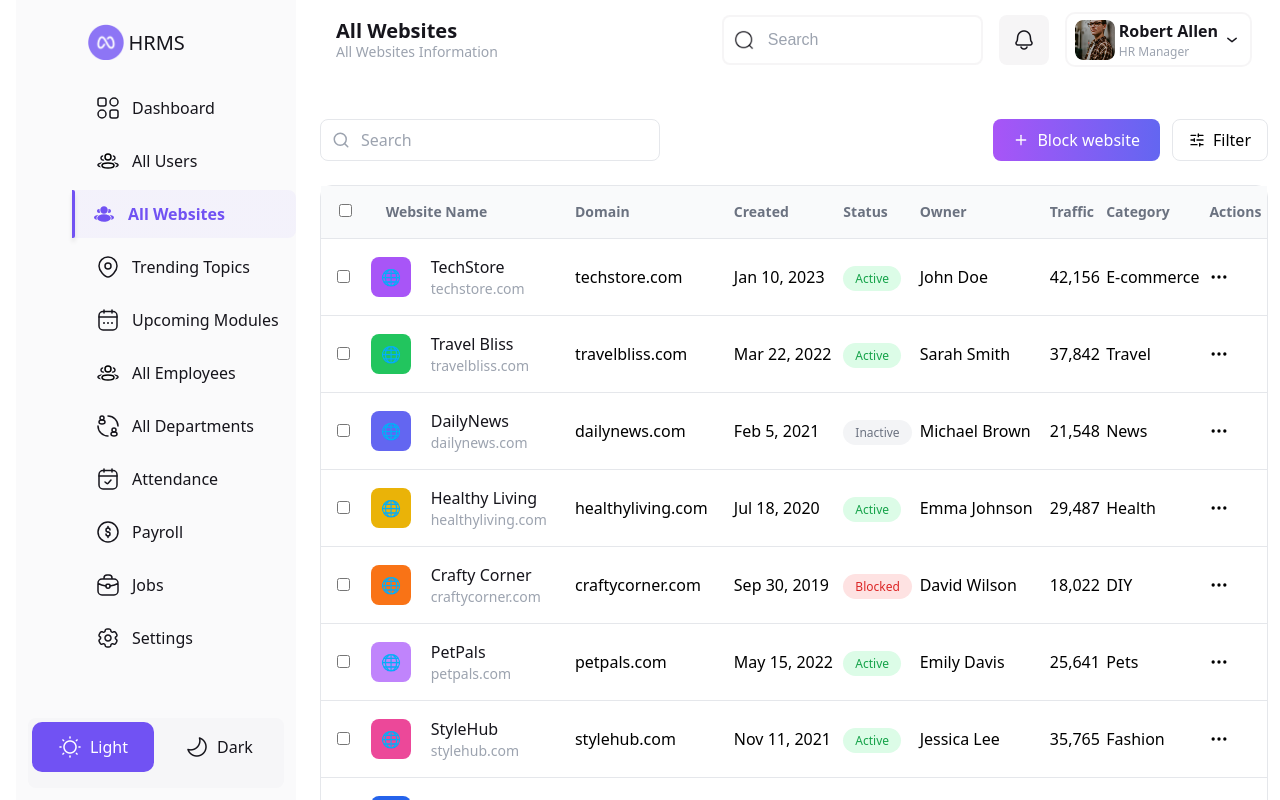
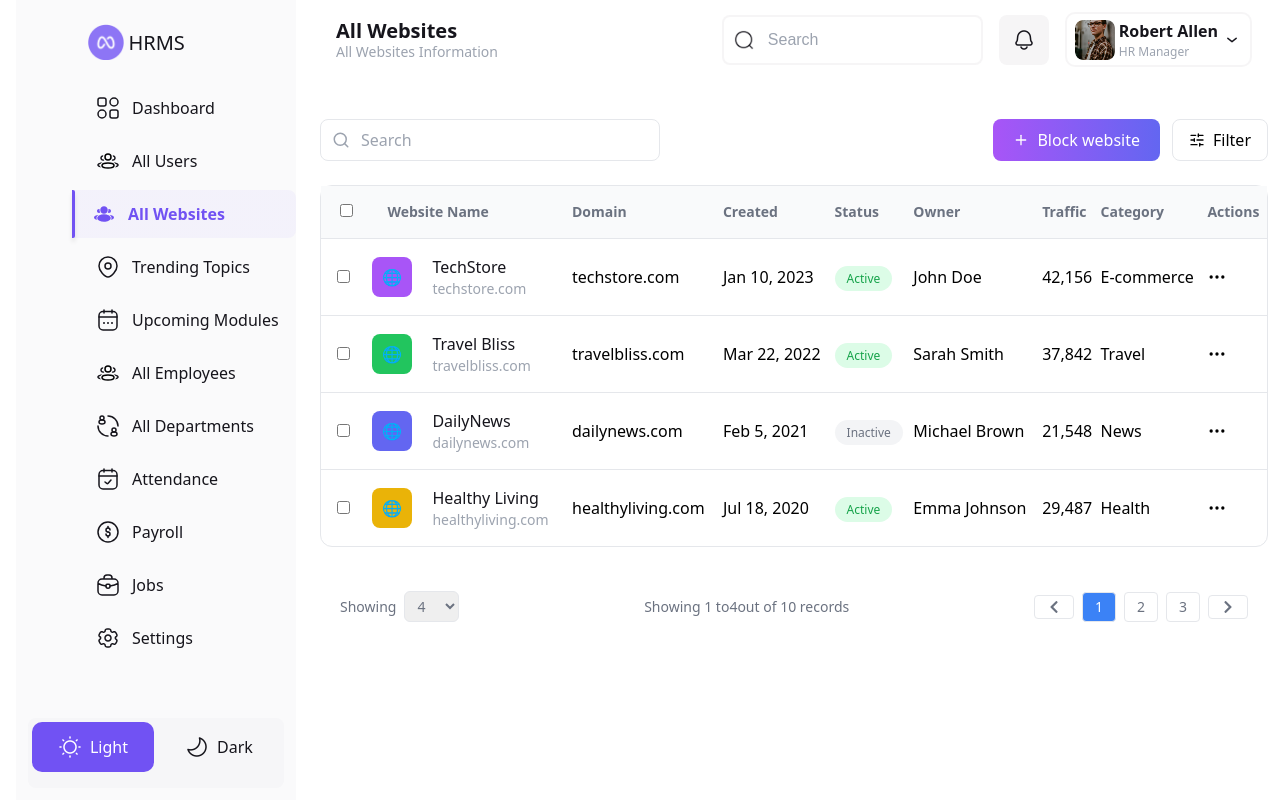
Before and after one commit to Agrawalenis/AiBrowserAdminPanel, a React (Vite) app: page /websites in a window 1280 px wide. Shown: the top 800 px of the page. Built offline with nearby package versions, Linux system fonts and the light colour scheme.

Commit message:
updated AllWebsites pagination and removed analytics data

```diff
--- a/src/Pages/AllWebsites/AllWebsites.tsx
+++ b/src/Pages/AllWebsites/AllWebsites.tsx
@@ -1,5 +1,5 @@
 import './index.css'
-import React, { useEffect, useRef, useState } from "react";
+import  { useEffect, useRef, useState } from "react";
 import Topbar from "../../Components/layout/Topbar";
 import { Search, Plus, SlidersHorizontal, MoreHorizontal, Eye, Edit, BarChart, Ban, Trash } from "lucide-react";
 import { FaChevronLeft, FaChevronRight } from "react-icons/fa";
@@ -141,38 +141,20 @@ const websites = [
   }
 ];
 
-const analyticsData: any = {
-  "techstore.com": {
-    visitors: "42,156",
-    visitorsChange: "-8.5%",
-    pageviews: "132,479",
-    pageviewsChange: "+12.4%",
-    session: "3m 47s",
-    sessionChange: "-2.1%",
-    bounce: "37.6%",
-    bounceChange: "-1.5%"
-  },
-  "travelbliss.com": {
-    visitors: "37,842",
-    visitorsChange: "+5.2%",
-    pageviews: "98,214",
-    pageviewsChange: "+6.3%",
-    session: "4m 12s",
-    sessionChange: "+1.2%",
-    bounce: "34.2%",
-    bounceChange: "-2.4%"
-  }
-};
+
 
 const AllWebsites = () => {
 
-  const [page, setPage] = useState(1);
-  const [rowsPerPage, setRowsPerPage] = useState(10);
+  const [rowsPerPage, setRowsPerPage] = useState(4);
   const [openMenu, setOpenMenu] = useState<number | null>(null);
   const dropdownRef = useRef<HTMLDivElement | null>(null);
   const [showBlockModal, setShowBlockModal] = useState(false);
 const [selectedSite, setSelectedSite] = useState<any>(null);
 const [showAnalytics, setShowAnalytics] = useState(false);
+const [currentPage, setCurrentPage] = useState(1);
+
+
+
 
 
 
@@ -197,15 +179,27 @@ const [showAnalytics, setShowAnalytics] = useState(false);
   setOpenMenu(openMenu === index ? null : index);
 };
 
-  const totalPages = 4;
+
+
 
   const handlePrev = () => {
-    if (page > 1) setPage(page - 1);
+  if (currentPage > 1) {
+    setCurrentPage(currentPage - 1);
+  }
 };
 
 const handleNext = () => {
-    if (page < totalPages) setPage(page + 1);
+  if (currentPage < totalPages) {
+    setCurrentPage(currentPage + 1);
+  }
 };
+
+ const totalPages = Math.ceil(websites.length / rowsPerPage);
+
+const indexOfLastRow = currentPage * rowsPerPage;
+const indexOfFirstRow = indexOfLastRow - rowsPerPage;
+
+const currentWebsites = websites.slice(indexOfFirstRow, indexOfLastRow);
   return (
     <div className="flex flex-col gap-6">
 
@@ -270,7 +264,7 @@ const [showAnalytics, setShowAnalytics] = useState(false);
 
           <tbody>
 
-            {websites.slice(0, rowsPerPage).map((site, index) => (
+            {currentWebsites.map((site, index) => (
               <tr key={index} className="border-t hover:bg-gray-50">
                 {/* Checkbox */}
                 <td className="p-4">
@@ -405,16 +399,18 @@ className="flex items-center gap-2 w-full px-4 py-2 hover:bg-red-50 text-red-600
             onChange={(e) => setRowsPerPage(Number(e.target.value))}
             className="border rounded-md px-2 py-1"
           >
-            <option value={5}>5</option>
-            <option value={10}>10</option>
-            <option value={20}>20</option>
-            <option value={30}>30</option>
+            <option value={4}>4</option>
+            <option value={8}>8</option>
+            <option value={12}>12</option>
+            <option value={36}>36</option>
           </select>
         </div>
 
         {/* Center Section */}
         <span className="text-sm text-gray-500">
-          Showing 1 to {rowsPerPage} out of {websites.length} records
+          Showing {indexOfFirstRow + 1} to
+{Math.min(indexOfLastRow, websites.length)}
+out of {websites.length} records
         </span>
 
         {/* Right Section */}
@@ -427,11 +423,12 @@ className="flex items-center gap-2 w-full px-4 py-2 hover:bg-red-50 text-red-600
             <FaChevronLeft />
           </button>
 
-          {[1, 2, 3, 4].map((num) => (
+        {Array.from({ length: totalPages }, (_, i) => i + 1).map((num) => (
           <button
   key={num}
-              onClick={() => setPage(num)}
-              className={`px-3 py-1 border rounded ${page === num ? "bg-blue-500 text-white" : ""
+  onClick={() => setCurrentPage(num)}
+  className={`px-3 py-1 border rounded ${
+    currentPage === num ? "bg-blue-500 text-white" : ""
   }`}
 >
   {num}
```
Lines whose indentation alone changed are shown as unchanged.
